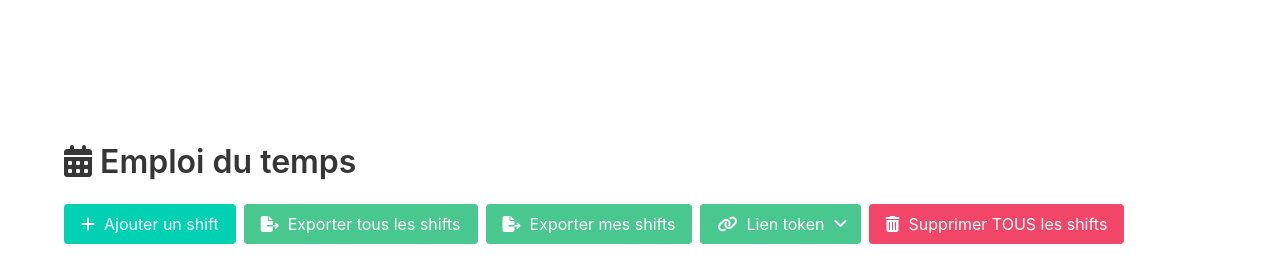
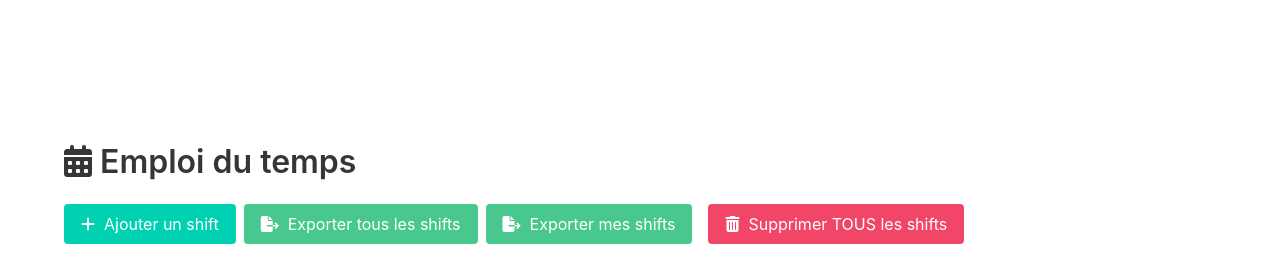
Before and after one commit to FoxOps/kairos, a Flask app: page /schedule in a window 1280 px wide. Shown: the part 52-320 px from the top of the page. Run offline with Flask 3, Linux system fonts and the light colour scheme; a user stored in the database is signed in; data comes from the database, SQL or seed files in the repository; data that the repository does not hold is empty.

Commit message:
Remplace les liens d'export ICS sans token par ceux avec token
- Remplace les liens utilisant url_for('export_*') par des liens avec token
- Supprime les dropdowns 'Lien token' redondants
- Les liens d'export ne s'affichent que si l'utilisateur a un token ICS

Modifie: schedule.html, oncall.html, leave.html, index.html, admin/dashboard.html

Co-authored-by: FoxOps <FoxOps@users.noreply.github.com>

```diff
--- a/app/templates/schedule.html
+++ b/app/templates/schedule.html
@@ -16,35 +16,13 @@
                 <i class="fas fa-plus" aria-hidden="true"></i>&nbsp; Ajouter un shift
             </a>
             {% endif %}
-            {% if current_user.is_authenticated %}
-            <a class="button is-success" href="{{ url_for('export_shifts', scope='all') }}" title="Exporter tous les shifts (nécessite authentification)">
+            {% if current_user.is_authenticated and current_user.ics_token %}
+            <a class="button is-success" href="{{ request.host_url ~ current_user.get_ics_export_url('shifts', 'all') }}" title="Exporter tous les shifts">
                 <i class="fas fa-file-export" aria-hidden="true"></i>&nbsp; Exporter tous les shifts
             </a>
-            <a class="button is-success" href="{{ url_for('export_shifts', scope='my') }}" title="Exporter mes shifts (nécessite authentification)">
+            <a class="button is-success" href="{{ request.host_url ~ current_user.get_ics_export_url('shifts', 'my') }}" title="Exporter mes shifts">
                 <i class="fas fa-file-export" aria-hidden="true"></i>&nbsp; Exporter mes shifts
             </a>
-            {% if current_user.ics_token %}
-            <div class="dropdown is-right" style="display: inline-block;">
-                <div class="dropdown-trigger">
-                    <button class="button is-success" aria-haspopup="true" aria-controls="shifts-token-dropdown" title="URLs avec token pour export externe">
-                        <i class="fas fa-link" aria-hidden="true"></i>&nbsp; Lien token
-                        <span class="icon is-small">
-                            <i class="fas fa-angle-down" aria-hidden="true"></i>
-                        </span>
-                    </button>
-                </div>
-                <div class="dropdown-menu" id="shifts-token-dropdown" role="menu">
-                    <div class="dropdown-content">
-                        <a class="dropdown-item" href="{{ request.host_url ~ current_user.get_ics_export_url('shifts', 'all') }}" title="Copier ce lien pour export externe">
-                            <i class="fas fa-users" aria-hidden="true"></i>&nbsp; Tous les shifts (token)
-                        </a>
-                        <a class="dropdown-item" href="{{ request.host_url ~ current_user.get_ics_export_url('shifts', 'my') }}" title="Copier ce lien pour export externe">
-                            <i class="fas fa-user" aria-hidden="true"></i>&nbsp; Mes shifts (token)
-                        </a>
-                    </div>
-                </div>
-            </div>
-            {% endif %}
             {% endif %}
             {% if current_user.is_admin %}
             <form method="POST" action="{{ url_for('delete_all_shifts') }}" class="ml-2">
```
Also changed, not shown: app/templates/admin/dashboard.html (+5 -3 lines), app/templates/index.html (+5 -3 lines), app/templates/leave.html (+3 -25 lines), app/templates/oncall.html (+3 -25 lines).
